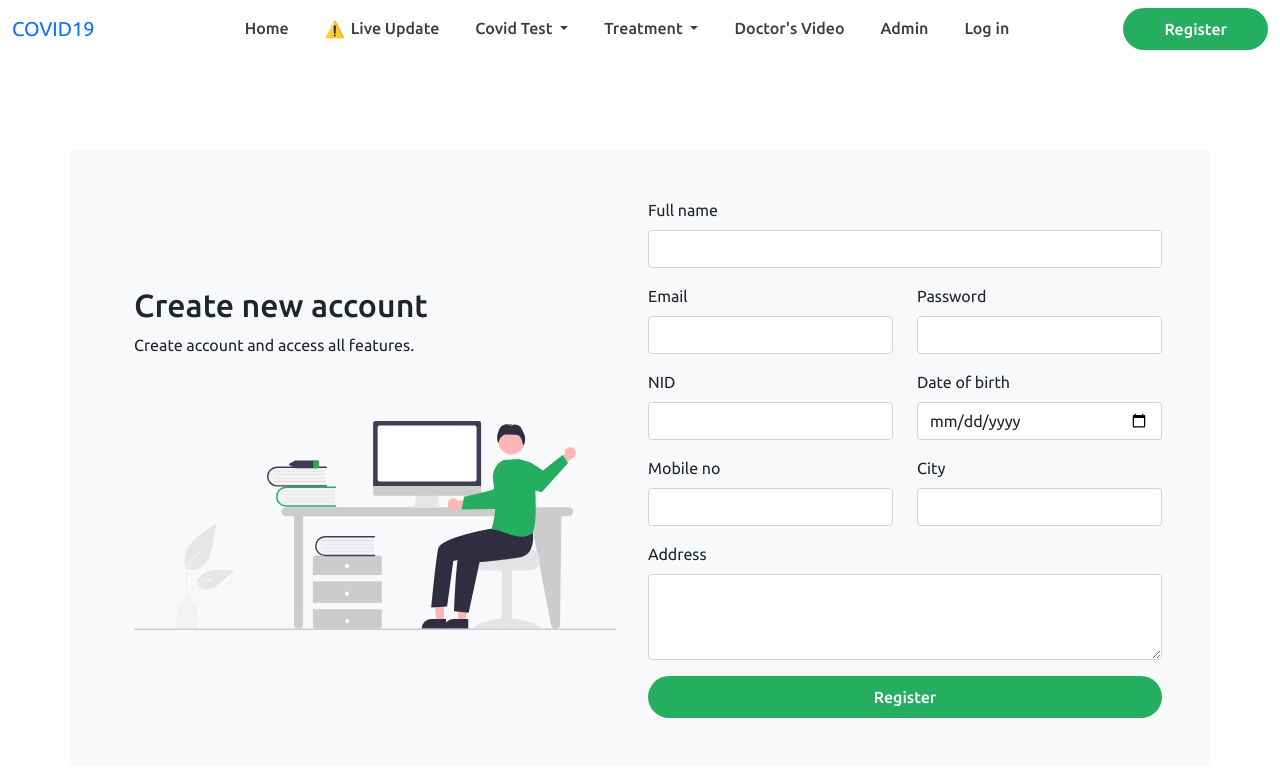
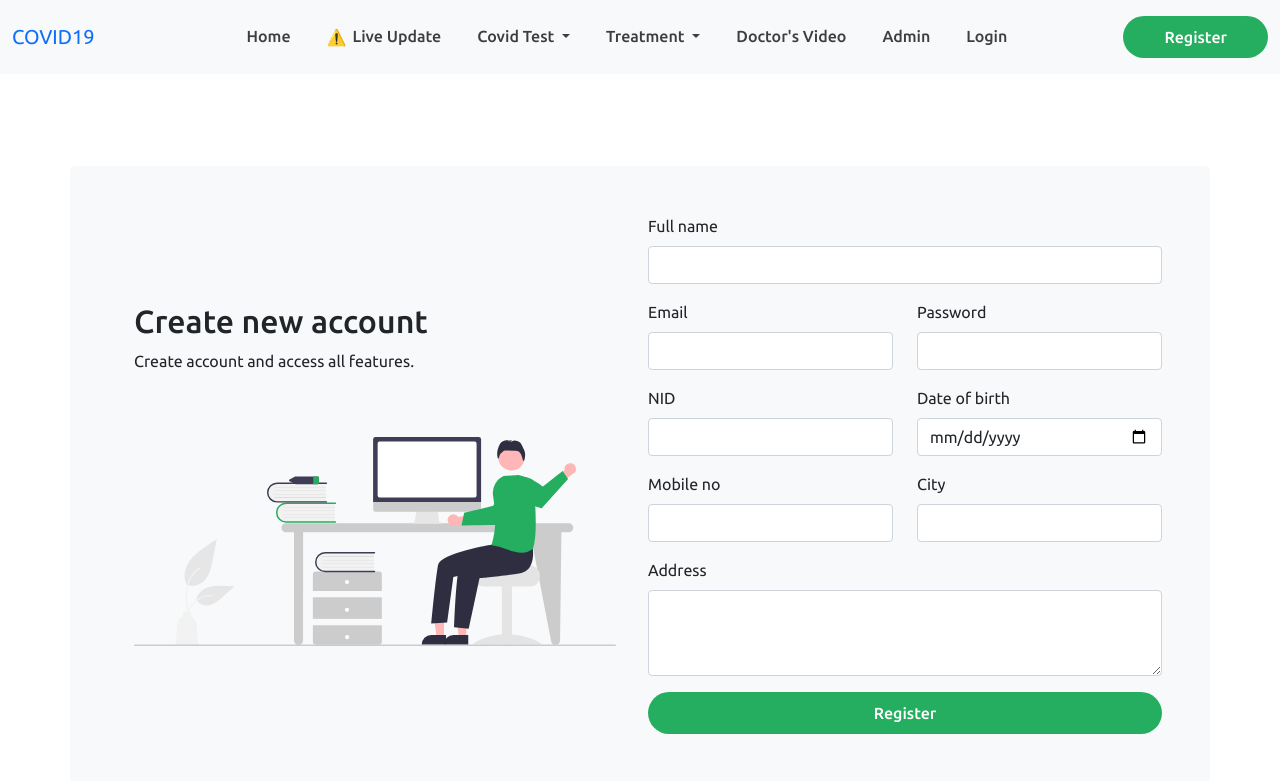
Before and after one commit to Habidhossen/COVID19-KeepSafe-Yourself, a PHP site: page /signup.php in a window 1280 px wide. Shown: the top 781 px of the page. Before the commit the page ends 718 px from the top, so only its background shows below. Run offline with PHP 8.4, Linux system fonts and the light colour scheme; some libraries are stand-ins or nearby versions.

Commit message:
connect with database and signup done

```diff
--- a/index.php
+++ b/index.php
@@ -24,7 +24,7 @@
             Header start here...
     ---------------------------------->
   <header>
-    <nav class="navbar navbar-expand-lg">
+    <nav class="navbar navbar-expand-lg bg-light py-3">
       <div class="container-fluid">
         <a class="navbar-brand" href="#">COVID19</a>
         <button class="navbar-toggler" type="button" data-bs-toggle="collapse" data-bs-target="#navbarTogglerDemo02" aria-controls="navbarTogglerDemo02" aria-expanded="false" aria-label="Toggle navigation">
@@ -71,7 +71,7 @@
               <a class="nav-link" href="#">Admin</a>
             </li>
             <li class="nav-item">
-              <a class="nav-link" href="login.php">Log in</a>
+              <a class="nav-link" href="login.php">Login</a>
             </li>
           </ul>
           <a class="register-btn" href="signup.php">Register</a>
--- a/login.php
+++ b/login.php
@@ -71,7 +71,7 @@
                             <a class="nav-link" href="#">Admin</a>
                         </li>
                         <li class="nav-item">
-                            <a class="nav-link" href="#">Log in</a>
+                            <a class="nav-link" href="#">Login</a>
                         </li>
                     </ul>
                     <a class="register-btn" href="">Register</a>
--- a/signup.php
+++ b/signup.php
@@ -58,7 +58,7 @@ if (isset($_POST['submit'])) {
             Header start here...
     ---------------------------------->
   <header>
-    <nav class="navbar navbar-expand-lg">
+    <nav class="navbar navbar-expand-lg bg-light py-3">
       <div class="container-fluid">
         <a class="navbar-brand" href="#">COVID19</a>
         <button class="navbar-toggler" type="button" data-bs-toggle="collapse" data-bs-target="#navbarTogglerDemo02" aria-controls="navbarTogglerDemo02" aria-expanded="false" aria-label="Toggle navigation">
@@ -71,7 +71,7 @@ if (isset($_POST['submit'])) {
         <div class="collapse navbar-collapse" id="navbarTogglerDemo02">
           <ul class="navbar-nav mx-auto mb-2 mb-lg-0">
             <li class="nav-item">
-              <a class="nav-link" href="#">Home</a>
+              <a class="nav-link" href="index.php">Home</a>
             </li>
             <li class="nav-item">
               <a class="nav-link d-flex justify-content-center" href="#"><span>
@@ -105,10 +105,10 @@ if (isset($_POST['submit'])) {
               <a class="nav-link" href="#">Admin</a>
             </li>
             <li class="nav-item">
-              <a class="nav-link" href="#">Log in</a>
+              <a class="nav-link" href="login.php">Login</a>
             </li>
           </ul>
-          <a class="register-btn" href="">Register</a>
+          <a class="register-btn" href="signup.php">Register</a>
         </div>
       </div>
     </nav>
```
Also changed, not shown: feedback.php (renamed from feedback.html).
